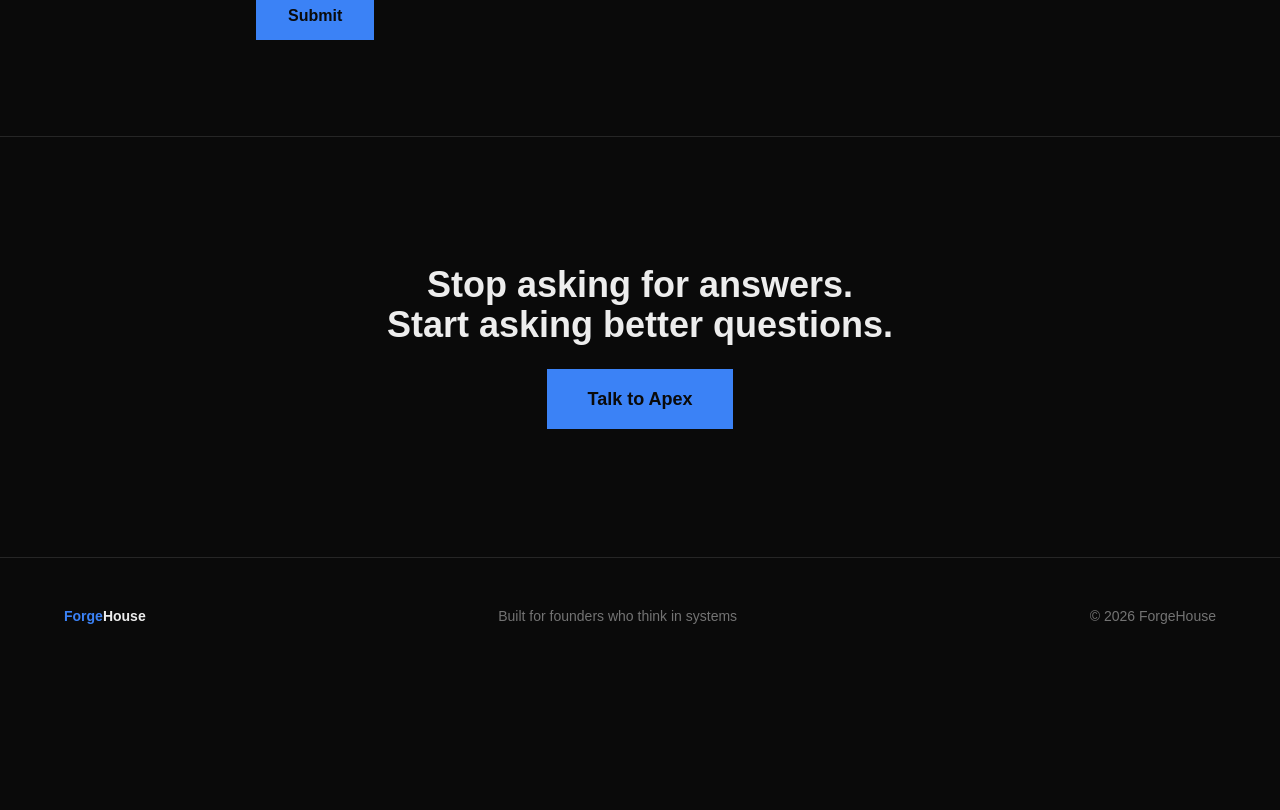
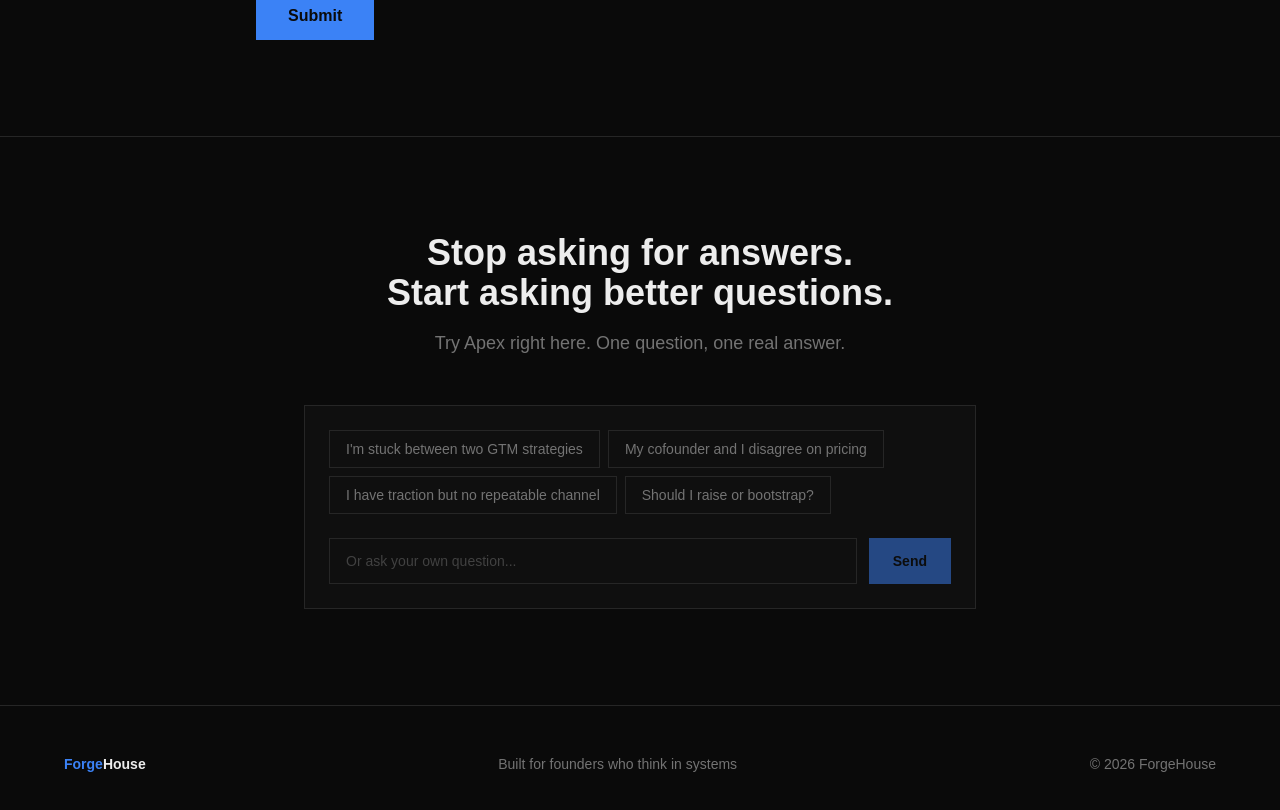
Before and after one commit to Apex-Sudo/forgehouse-site, a Next.js app: page / in a window 1280 px wide. Shown: the part 2880-3690 px from the top of the page. Before the commit the page ends 3554 px from the top, so only its background shows below. Built offline with nearby package versions, Linux system fonts and the light colour scheme.

Commit message:
Inline chat preview on landing page + conversation starters

```diff
--- a/src/app/chat/apex/page.tsx
+++ b/src/app/chat/apex/page.tsx
@@ -1,5 +1,6 @@
 "use client";
 import { useState, useRef, useEffect, useCallback } from "react";
+import { STARTERS } from "@/components/InlineChat";
 
 interface Message {
   role: "user" | "assistant";
@@ -20,8 +21,8 @@ export default function ChatApex() {
     scrollToBottom();
   }, [messages, scrollToBottom]);
 
-  const send = async () => {
-    const text = input.trim();
+  const send = async (override?: string) => {
+    const text = (override ?? input).trim();
     if (!text || streaming) return;
 
     const userMsg: Message = { role: "user", content: text };
@@ -104,6 +105,20 @@ export default function ChatApex() {
           </div>
         </div>
 
+        {messages.length === 0 && (
+          <div className="flex flex-wrap gap-2 justify-center max-w-xl mx-auto">
+            {STARTERS.map((s) => (
+              <button
+                key={s}
+                onClick={() => send(s)}
+                className="text-sm border border-border px-4 py-2 text-muted hover:text-foreground hover:border-amber/40 transition"
+              >
+                {s}
+              </button>
+            ))}
+          </div>
+        )}
+
         {messages.map((m, i) => (
           <div
             key={i}
@@ -147,7 +162,7 @@ export default function ChatApex() {
             className="flex-1 bg-surface border border-border px-4 py-3 text-sm text-foreground placeholder:text-muted focus:outline-none focus:border-amber/60 transition resize-none"
           />
           <button
-            onClick={send}
+            onClick={() => send()}
             disabled={streaming}
             className="bg-amber text-background px-6 py-3 font-semibold text-sm hover:bg-amber-dark transition disabled:opacity-50"
           >
--- a/src/app/page.tsx
+++ b/src/app/page.tsx
@@ -2,6 +2,7 @@
 import Link from "next/link";
 import { useState } from "react";
 import AgentCard from "@/components/AgentCard";
+import InlineChat from "@/components/InlineChat";
 
 const steps = [
   { num: "01", title: "Browse agents", desc: "Each one trained by a real founder with real scars." },
@@ -167,12 +168,13 @@ export default function Home() {
         </div>
       </section>
 
-      {/* CTA */}
-      <section className="px-6 py-32 border-t border-border text-center">
-        <h2 className="text-3xl md:text-4xl font-bold mb-6">Stop asking for answers.<br />Start asking better questions.</h2>
-        <Link href="/chat/apex" className="inline-block bg-amber text-background px-10 py-4 font-semibold text-lg hover:bg-amber-dark transition">
-          Talk to Apex
-        </Link>
+      {/* CTA / Inline Chat */}
+      <section className="px-6 py-24 border-t border-border">
+        <div className="max-w-4xl mx-auto text-center mb-12">
+          <h2 className="text-3xl md:text-4xl font-bold mb-4">Stop asking for answers.<br />Start asking better questions.</h2>
+          <p className="text-muted text-lg">Try Apex right here. One question, one real answer.</p>
+        </div>
+        <InlineChat />
       </section>
     </div>
   );
--- /dev/null
+++ b/src/components/InlineChat.tsx
@@ -0,0 +1,154 @@
+"use client";
+import { useState, useRef, useEffect } from "react";
+import Link from "next/link";
+
+const STARTERS = [
+  "I'm stuck between two GTM strategies",
+  "My cofounder and I disagree on pricing",
+  "I have traction but no repeatable channel",
+  "Should I raise or bootstrap?",
+];
+
+export default function InlineChat() {
+  const [input, setInput] = useState("");
+  const [userMessage, setUserMessage] = useState("");
+  const [assistantMessage, setAssistantMessage] = useState("");
+  const [streaming, setStreaming] = useState(false);
+  const [started, setStarted] = useState(false);
+  const [done, setDone] = useState(false);
+  const responseRef = useRef<HTMLDivElement>(null);
+
+  useEffect(() => {
+    if (streaming) {
+      responseRef.current?.scrollIntoView({ behavior: "smooth", block: "end" });
+    }
+  }, [assistantMessage, streaming]);
+
+  const send = async (text: string) => {
+    if (!text.trim() || streaming) return;
+    const msg = text.trim();
+    setUserMessage(msg);
+    setStarted(true);
+    setInput("");
+    setStreaming(true);
+    setAssistantMessage("");
+
+    try {
+      const res = await fetch("/api/chat", {
+        method: "POST",
+        headers: { "Content-Type": "application/json" },
+        body: JSON.stringify({ messages: [{ role: "user", content: msg }] }),
+      });
+
+      if (!res.ok) {
+        setAssistantMessage("Something went wrong. Try again.");
+        setStreaming(false);
+        setDone(true);
+        return;
+      }
+
+      const reader = res.body?.getReader();
+      if (!reader) return;
+
+      const decoder = new TextDecoder();
+      let content = "";
+
+      while (true) {
+        const { done: readerDone, value } = await reader.read();
+        if (readerDone) break;
+        content += decoder.decode(value, { stream: true });
+        setAssistantMessage(content);
+      }
+    } catch {
+      setAssistantMessage("Connection error. Please try again.");
+    } finally {
+      setStreaming(false);
+      setDone(true);
+    }
+  };
+
+  const handleKeyDown = (e: React.KeyboardEvent<HTMLTextAreaElement>) => {
+    if (e.key === "Enter" && !e.shiftKey) {
+      e.preventDefault();
+      send(input);
+    }
+  };
+
+  return (
+    <div className="border border-border bg-surface/50 max-w-2xl mx-auto">
+      {!started && (
+        <div className="p-6 pb-3">
+          <div className="flex flex-wrap gap-2">
+            {STARTERS.map((s) => (
+              <button
+                key={s}
+                onClick={() => send(s)}
+                className="text-sm border border-border px-4 py-2 text-muted hover:text-foreground hover:border-amber/40 transition"
+              >
+                {s}
+              </button>
+            ))}
+          </div>
+        </div>
+      )}
+
+      {started && (
+        <div className="p-6 space-y-4 max-h-[400px] overflow-y-auto">
+          {/* User bubble */}
+          <div className="flex justify-end">
+            <div className="bg-blue-500 text-white px-4 py-2.5 text-sm leading-relaxed rounded-lg max-w-[85%]">
+              {userMessage}
+            </div>
+          </div>
+
+          {/* Assistant bubble */}
+          {(assistantMessage || streaming) && (
+            <div className="flex justify-start">
+              <div
+                ref={responseRef}
+                className="bg-gray-800 text-white px-4 py-2.5 text-sm leading-relaxed rounded-lg max-w-[85%] whitespace-pre-wrap"
+              >
+                {assistantMessage || <span className="animate-pulse">●●●</span>}
+              </div>
+            </div>
+          )}
+
+          {done && (
+            <div className="pt-2 text-center">
+              <Link
+                href="/chat/apex"
+                className="text-amber hover:text-amber-dark text-sm font-semibold transition"
+              >
+                Continue this conversation &rarr;
+              </Link>
+            </div>
+          )}
+        </div>
+      )}
+
+      {!started && (
+        <div className="px-6 pb-6 pt-3">
+          <div className="flex gap-3">
+            <textarea
+              value={input}
+              onChange={(e) => setInput(e.target.value)}
+              onKeyDown={handleKeyDown}
+              placeholder="Or ask your own question..."
+              rows={1}
+              className="flex-1 bg-transparent border border-border px-4 py-3 text-sm text-foreground placeholder:text-muted/50 focus:outline-none focus:border-amber/40 transition resize-none"
+            />
+            <button
+              onClick={() => send(input)}
+              disabled={!input.trim()}
+              className="bg-amber text-background px-6 py-3 font-semibold text-sm hover:bg-amber-dark transition disabled:opacity-50"
+            >
+              Send
+            </button>
+          </div>
+        </div>
+      )}
+    </div>
+  );
+}
+
+export { STARTERS };
```
